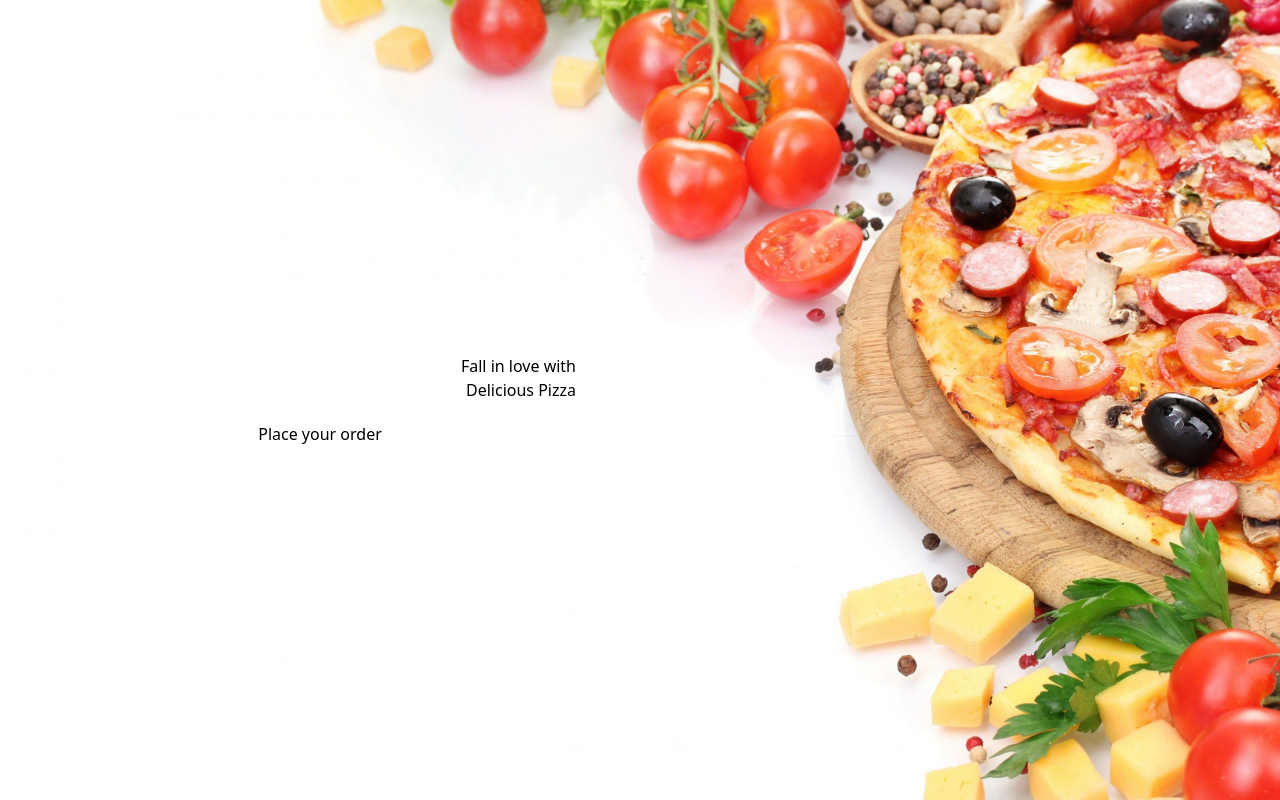
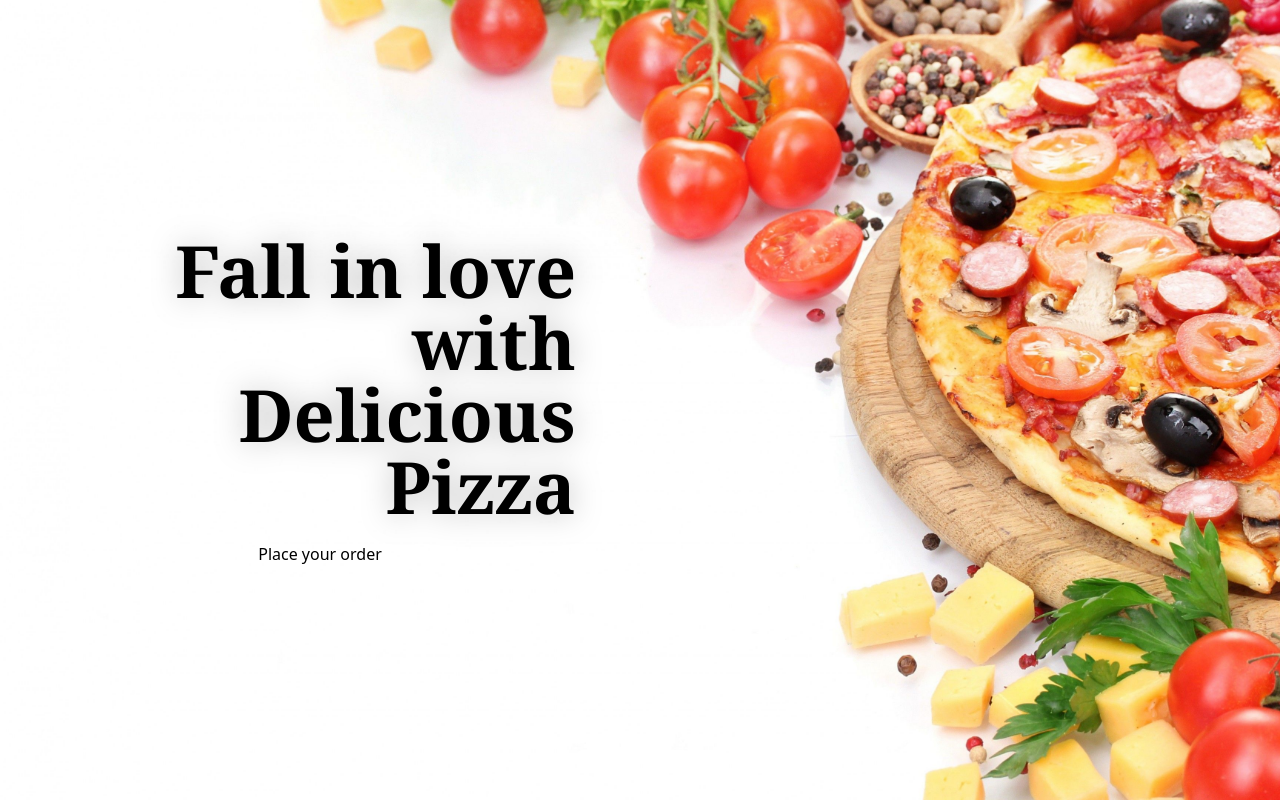
Before and after one commit to AkritiGhosh/Pizza-Palace, a React (Vite) app: page / in a window 1280 px wide. Built offline with nearby package versions, Linux system fonts and the light colour scheme.

Commit message:
dark theme per tailwind

```diff
--- a/src/page/user/LandingPage.tsx
+++ b/src/page/user/LandingPage.tsx
@@ -1,18 +1,12 @@
-import { useContext } from "react";
-import { UserContext } from "../../lib/context";
 import { Link } from "react-router-dom";
 
 const LandingPage = () => {
-  const { theme } = useContext(UserContext);
-  const bgURL = theme ? "src/assets/dark_bg.jpg" : "src/assets/light_bg.jpg";
-
   return (
     <main
-      style={{ backgroundImage: `url(${bgURL})` }}
-      className="w-full h-screen bg-cover snap-y snap-mandatory overflow-auto"
+      className={`w-full h-screen bg-cover overflow-auto bg-[url("src/assets/light_bg.jpg")] dark:bg-[url("src/assets/dark_bg.jpg")]`}
     >
-      <div className="w-2/5 h-full ml-4 md:ml-[5%] flex flex-col gap-5 justify-center text-right">
-        <h1>
+      <div className="w-2/5 h-full ml-4 md:ml-[5%] flex flex-col gap-5 justify-center text-right text-black dark:text-white">
+        <h1 className="text-7xl font-serif font-semibold dark:drop-shadow-light drop-shadow-dark">
           Fall in love with <br /> Delicious Pizza
         </h1>
         <button>
--- a/tailwind.config.js
+++ b/tailwind.config.js
@@ -2,7 +2,12 @@
 export default {
   content: ["./src/**/*.{html,js,ts,tsx,jsx}"],
   theme: {
-    extend: {},
+    extend: {
+      dropShadow: {
+        dark: "0 0px 15px rgba(0, 0, 0, 0.25)",
+        light: "0 0px 15px rgba(255, 255, 255, 0.25)",
+      },
+    },
   },
   plugins: [],
 };
```
